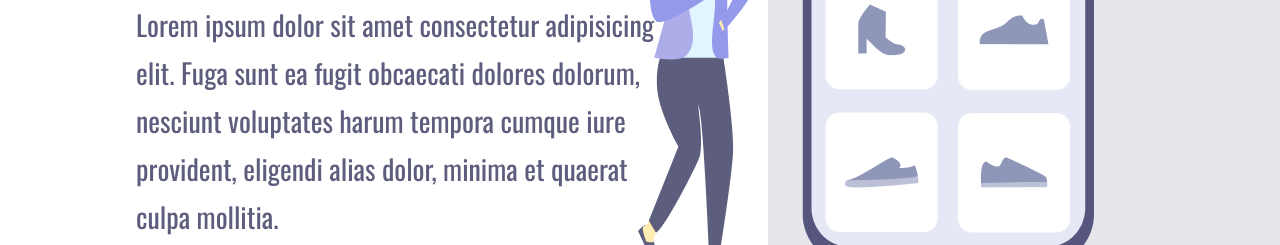
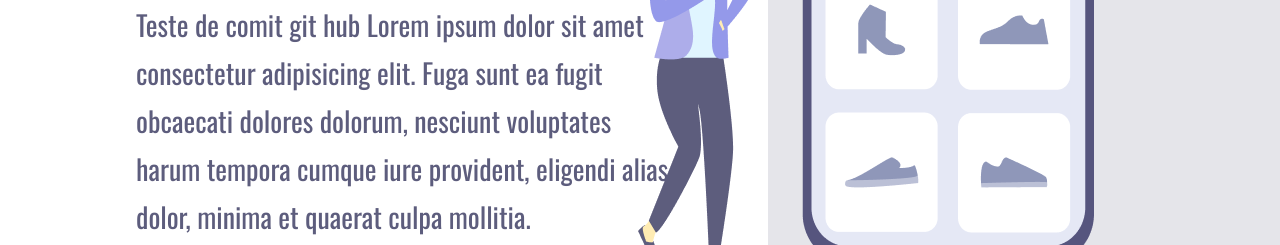
Before and after one commit to conradorodrigues26/GitHub--teste-_PROJETO_02, a plain HTML site: page index.html in a window 1280 px wide. Shown: the part 555-800 px from the top of the page. Drawn offline with nearby package versions, Linux system fonts and the light colour scheme.

Commit message:
Alteração do paragrafo principal

```diff
--- a/index.html
+++ b/index.html
@@ -15,7 +15,7 @@
         <!--<img src="./img/img-person.png" class="person">-->
         <section class="container-left">
             <h1>Easy Shopping Via Mobile</h1>
-            <p>Lorem ipsum dolor sit amet consectetur adipisicing elit. Fuga sunt ea fugit obcaecati dolores dolorum, nesciunt voluptates harum tempora cumque iure provident, eligendi alias dolor, minima et quaerat culpa mollitia.</p>
+            <p>Teste de comit git hub Lorem ipsum dolor sit amet consectetur adipisicing elit. Fuga sunt ea fugit obcaecati dolores dolorum, nesciunt voluptates harum tempora cumque iure provident, eligendi alias dolor, minima et quaerat culpa mollitia.</p>
             <button>Get Started</button>
         </section>
 
```
